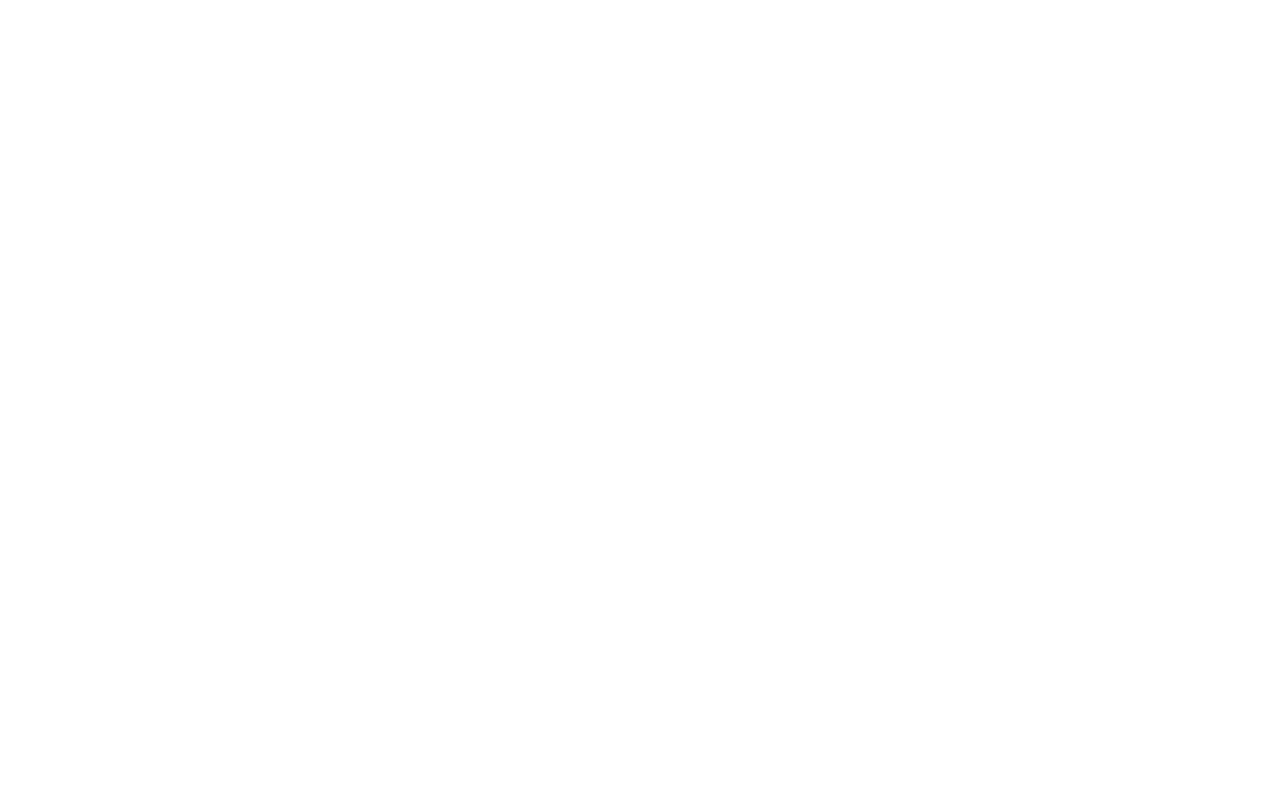
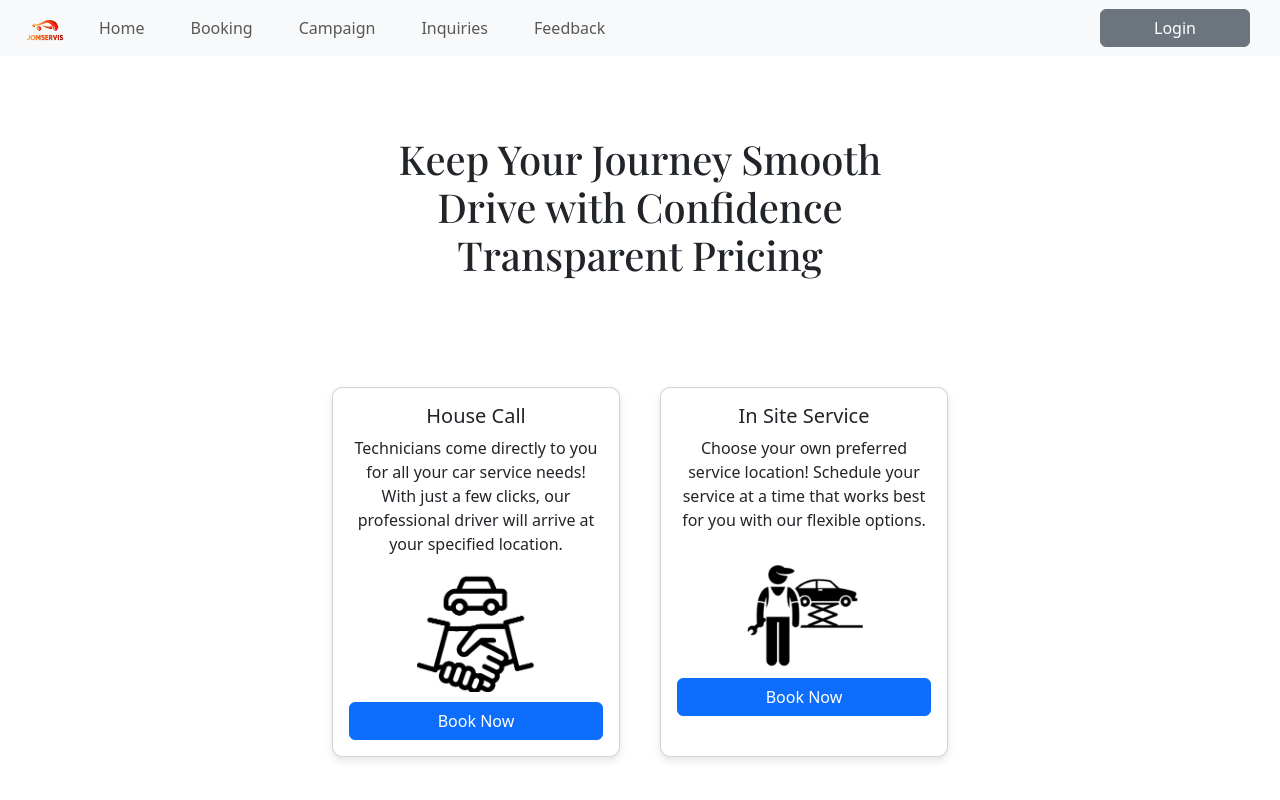
Before and after one commit to AniqSafr/JomServis, a React (Create React App) app in the folder client/: page /booking in a window 1280 px wide. Before the commit this address had no page. Shown: the top 800 px of the page. Built offline with nearby package versions, Linux system fonts and the light colour scheme; no server answers; a web font is replaced by a local one.

Commit message:
Booking First Page
added router booking1 in the app.js
and adding the booking page. The router of both option is yet to be added

```diff
--- a/client/src/App.js
+++ b/client/src/App.js
@@ -4,11 +4,13 @@
 import SignUp from "./components/RegisterPage/Register";
 import UserDetails from "./components/userDetails";
 import Test from "./components/Campaign/Card"
+import Booking1 from './screens/Booking.js';
 import {
   BrowserRouter,
   Routes,
   Route,
 } from "react-router-dom";
+
 
 function App() {
   const isLoggedIn = window.localStorage.getItem("loggedIn");
@@ -26,6 +28,7 @@
           <Route path="/sign-up" element={<SignUp />} />
           <Route path="/userDetails" element={<UserDetails />} />
           <Route path="/test" element={<Test />} />
+          <Route path ="/booking" element ={<Booking1/>}/>
       </Routes>
     </BrowserRouter>
 
--- /dev/null
+++ b/client/src/components/Booking/CService.css
@@ -0,0 +1,52 @@
+/* CService.css */
+.Booking {
+    display: flex;
+    flex-direction: column;
+    align-items: center;
+    justify-content: center;
+    min-height: 100vh;
+    text-align: center;
+}
+
+.section-booking {
+  display: flex;
+  align-items: center;
+  justify-content: center;
+  height: 50vh; /* Adjust height as needed */
+  width: 100%;
+  background-color: #f8f9fa; /* Light gray background for visibility */
+  padding: 20px;
+  text-align: center; /* Center text horizontally */
+}
+
+.card-container {
+  display: flex;
+  justify-content: center;
+  flex-wrap: wrap;
+  margin-top: 5rem;
+}
+
+.custom-card {
+  width: 18rem;
+  margin: 20px;
+  border-radius: 10px;
+  overflow: hidden;
+  box-shadow: 0 4px 8px rgba(0, 0, 0, 0.1);
+}
+
+.custom-card img {
+  border-top-left-radius: 10px;
+  border-top-right-radius: 10px;
+  height: 120px;
+  width: 120px;
+  object-fit: cover;
+}
+
+.custom-card .card-body {
+  text-align: center;
+}
+
+.custom-card .btn {
+  margin-top: 10px;
+  width: 100%;
+}
--- /dev/null
+++ b/client/src/components/Booking/CardOption.js
@@ -0,0 +1,47 @@
+import React from "react";
+import Button from "react-bootstrap/Button";
+import Card from "react-bootstrap/Card";
+import houseCallImage from "./house_call.png";
+import inSiteImage from "./in_site.png";
+import "./CService.css"; // Import the CSS file
+
+function CService() {
+  return (
+    <div className="Booking">
+      <div classname="section-booking">
+        <h1>
+          Keep Your Journey Smooth  <br />
+          Drive with Confidence  <br />
+          Transparent Pricing
+        </h1>
+      </div>
+      <div className="card-container">
+        <Card className="custom-card">
+          <Card.Body>
+            <Card.Title>House Call</Card.Title>
+            <Card.Text>
+              Technicians come directly to you for all your car service needs!
+              With just a few clicks, our professional driver will arrive at
+              your specified location.
+            </Card.Text>
+            <Card.Img variant="top" src={houseCallImage} />
+            <Button variant="primary">Book Now</Button>
+          </Card.Body>
+        </Card>
+        <Card className="custom-card">
+          <Card.Body>
+            <Card.Title>In Site Service</Card.Title>
+           <Card.Text>
+              Choose your own preferred service location! Schedule your service
+              at a time that works best for you with our flexible options.
+            </Card.Text>
+            <Card.Img variant="top" src={inSiteImage} />
+            <Button variant="primary">Book Now</Button>
+          </Card.Body>
+        </Card>
+      </div>
+    </div>
+  );
+}
+
+export default CService;
--- /dev/null
+++ b/client/src/screens/Booking.js
@@ -0,0 +1,17 @@
+// Home.js
+import React from "react";
+import Navbar from "../components/HomePage/Navbar";
+import CService from "../components/Booking/CardOption";
+
+function Booking1() {
+  return (
+    <div className="Booking1">
+      <Navbar />
+      <div className="CService">
+        <CService />
+      </div>
+    </div>
+  );
+}
+
+export default Booking1;
```
Also changed, not shown: client/src/components/Booking/house_call.png (added), client/src/components/Booking/in_site.png (added).
